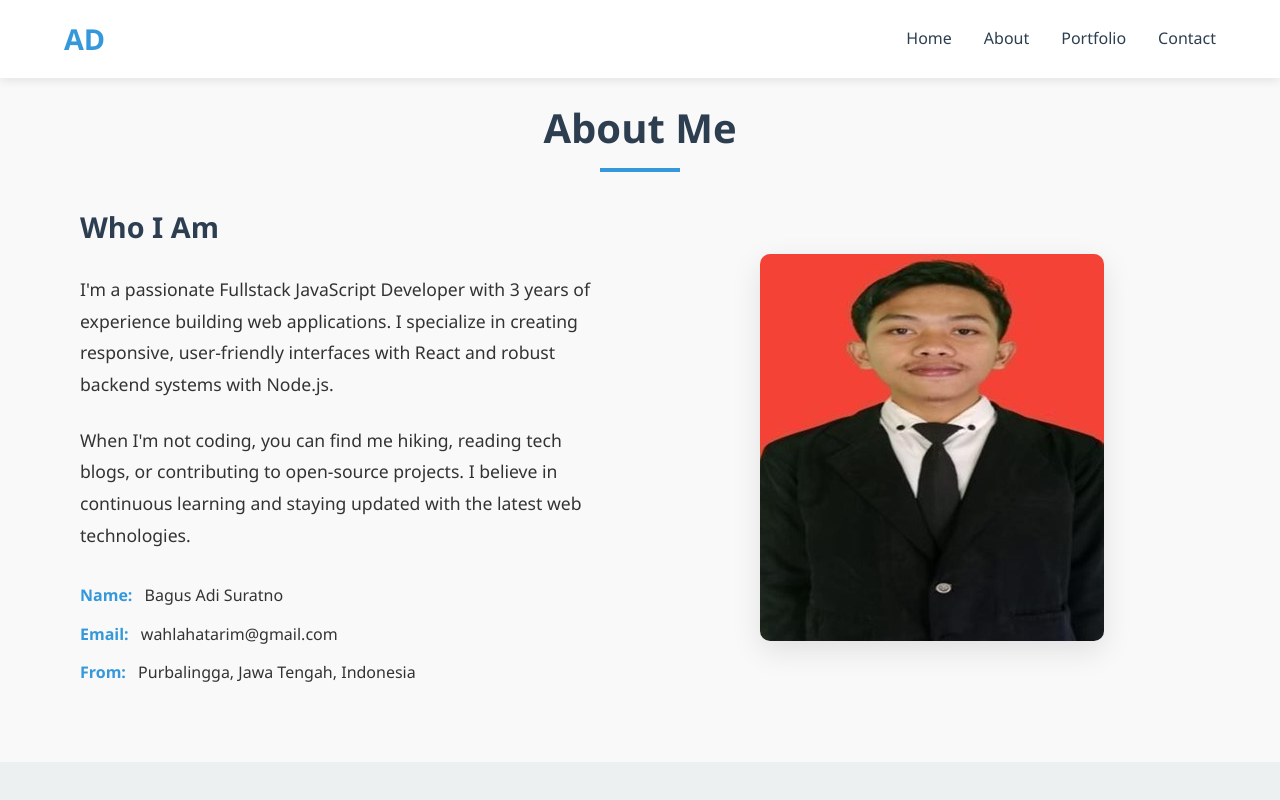
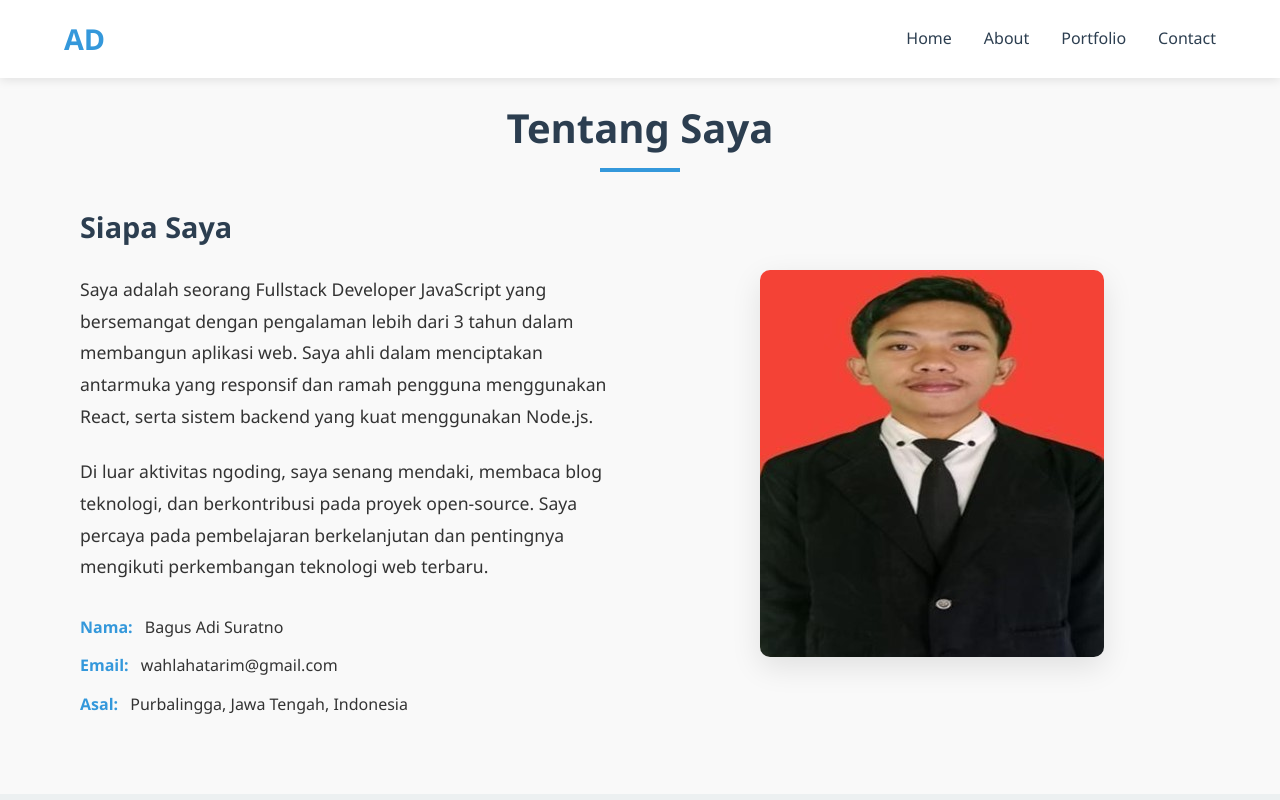
Before and after one commit to adiwebpro/adi-frontend, a React (Create React App) app: page /about in a window 1280 px wide. Shown: the top 800 px of the page. Built offline with nearby package versions, Linux system fonts and the light colour scheme.

Commit message:
Update About.js

```diff
--- a/src/pages/About.js
+++ b/src/pages/About.js
@@ -1,10 +1,10 @@
 import React, { useEffect } from 'react';
 import './About.css';
-import profileImg from '../assets/profile.jpg'; // <-- tambahkan ini
+import profileImg from '../assets/profile.jpg';
 
 const About = () => {
   useEffect(() => {
-    document.title = "My Portfolio | About";
+    document.title = "Portofolio Saya | Tentang";
   }, []);
 
   const skills = [
@@ -20,32 +20,32 @@ const About = () => {
     <div className="about-page">
       <section className="about-section">
         <div className="container">
-          <h2 className="section-title">About Me</h2>
+          <h2 className="section-title">Tentang Saya</h2>
           <div className="about-content">
             <div className="about-text">
-              <h3>Who I Am</h3>
+              <h3>Siapa Saya</h3>
               <p>
-                I'm a passionate Fullstack JavaScript Developer with 3 years of experience building web applications.
-                I specialize in creating responsive, user-friendly interfaces with React and robust backend systems with Node.js.
+                Saya adalah seorang Fullstack Developer JavaScript yang bersemangat dengan pengalaman lebih dari 3 tahun dalam membangun aplikasi web.
+                Saya ahli dalam menciptakan antarmuka yang responsif dan ramah pengguna menggunakan React, serta sistem backend yang kuat menggunakan Node.js.
               </p>
               <p>
-                When I'm not coding, you can find me hiking, reading tech blogs, or contributing to open-source projects.
-                I believe in continuous learning and staying updated with the latest web technologies.
+                Di luar aktivitas ngoding, saya senang mendaki, membaca blog teknologi, dan berkontribusi pada proyek open-source.
+                Saya percaya pada pembelajaran berkelanjutan dan pentingnya mengikuti perkembangan teknologi web terbaru.
               </p>
               <div className="personal-info">
                 <div>
-                  <span>Name:</span> Bagus Adi Suratno
+                  <span>Nama:</span> Bagus Adi Suratno
                 </div>
                 <div>
                   <span>Email:</span> wahlahatarim@gmail.com
                 </div>
                 <div>
-                  <span>From:</span> Purbalingga, Jawa Tengah, Indonesia
+                  <span>Asal:</span> Purbalingga, Jawa Tengah, Indonesia
                 </div>
               </div>
             </div>
             <div className="about-image">
-              <img src={profileImg} alt="Profile" />
+              <img src={profileImg} alt="Foto Profil" />
             </div>
           </div>
         </div>
@@ -53,7 +53,7 @@ const About = () => {
 
       <section className="skills-section">
         <div className="container">
-          <h2 className="section-title">My Skills</h2>
+          <h2 className="section-title">Kemampuan Saya</h2>
           <div className="skills-container">
             {skills.map((skill, index) => (
               <div key={index} className="skill-item">
```
